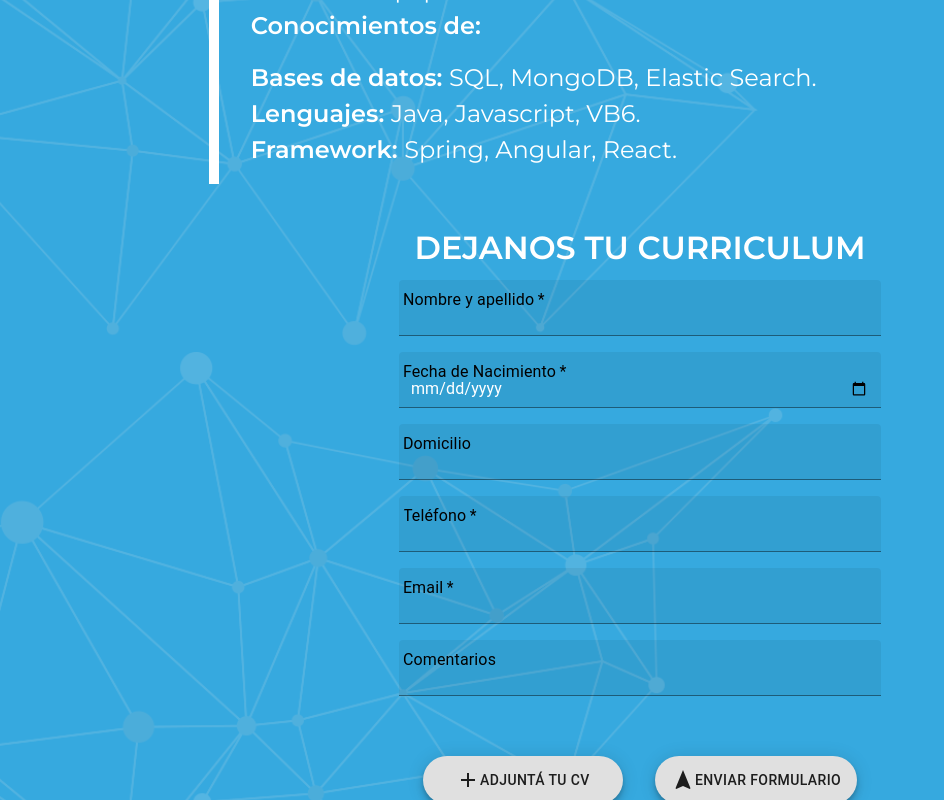
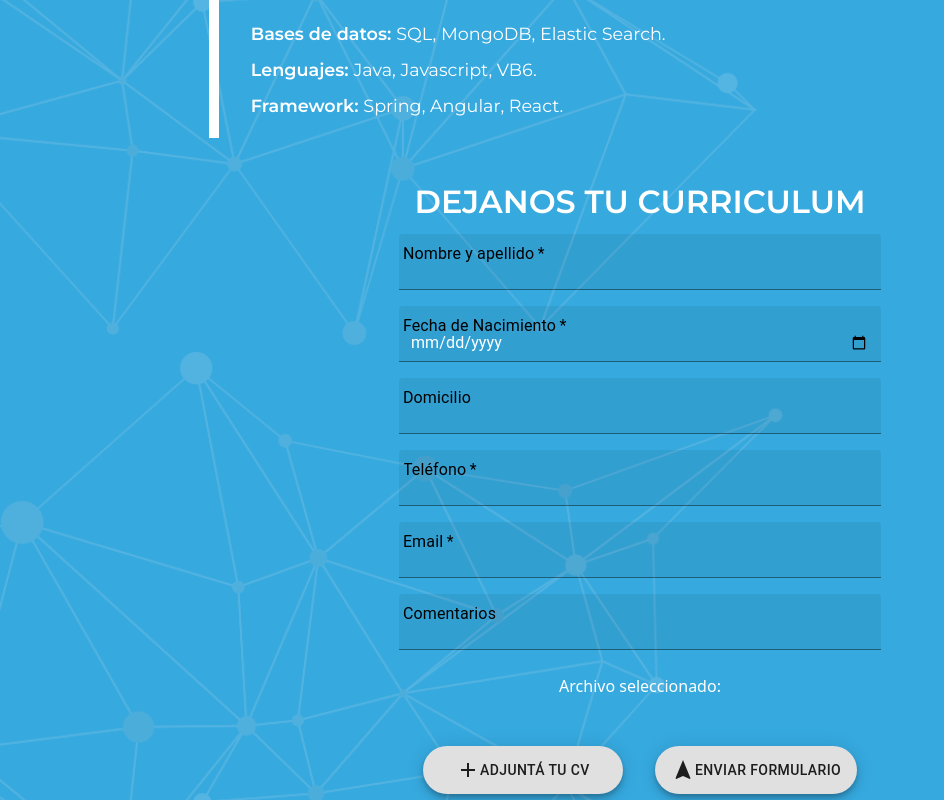
Before and after one commit to matimaini/EIV-WEB, a React (Create React App) app: page / in a window 1280 px wide. Shown: the part 5420-6220 px from the top of the page, without its empty margins (0-944 px from the left). Built offline with nearby package versions, Linux system fonts and the light colour scheme.

Commit message:
Manejo de archivos cargados

```diff
--- a/src/components/rrhh/Rrhh.js
+++ b/src/components/rrhh/Rrhh.js
@@ -59,14 +59,14 @@ const Rrhh = () => {
                                     }}>
                                         <b>¿QUERÉS SER PARTE DE NUESTRO EQUIPO?</b>
                                         <p />
-
+                                        <span style={{fontSize: '1.1rem'}}>
                                         EIV Software S.R.L. es una empresa de desarrollo de software orientada a entidades financieras.
                                         En EIV creemos en el trabajo en equipo, como motor de mayor motivacion, compromiso, nuevas ideas y mejores resultados.
                                         Es por eso que consideramos sumarte a nuestro equipo.<br />
                                         <p><b>Conocimientos de: </b></p>
                                         <b>Bases de datos: </b>SQL, MongoDB, Elastic Search.<br />
                                         <b>Lenguajes: </b>Java, Javascript, VB6.<br />
-                                        <b>Framework: </b>Spring, Angular, React.<br />
+                                        <b>Framework: </b>Spring, Angular, React.<br /></span>
 
                                     </Box>
                                 </Typography>
--- a/src/components/shared/form/FormComponent.js
+++ b/src/components/shared/form/FormComponent.js
@@ -2,16 +2,16 @@ import { TextField, Typography } from "@mui/material"
 import { useForm } from "../../../hooks/useForm"
 import { Box } from "@mui/system"
 import { ButtonComponent } from "../button/ButtonComponent"
-import { useEffect } from "react"
 
-export const FormComponent = ({initialForm}) => {
+
+export const FormComponent = ({ initialForm }) => {
     const { state, submitHandler, changeHandler } = useForm(initialForm, values => console.log(values))
 
-    return(
-        <Box component="form" onSubmit={submitHandler} sx={{ textAlign: 'center', display: 'grid', flexWrap: 'wrap'}}>
+    return (
+        <Box component="form" onSubmit={submitHandler} sx={{ textAlign: 'center', display: 'grid', flexWrap: 'wrap' }}>
             {
                 Object.keys(state).map((key) => {
-                    if(key !== 'file') {
+                    if (key !== 'file') {
                         return (
                             <TextField
                                 key={key}
@@ -32,18 +32,43 @@ export const FormComponent = ({initialForm}) => {
             }
             <Box
                 sx={{
+                    width: '100%',
+                    display: 'flex',
+                    flexDirection: 'column',
+                    justifyContent: 'center',
+                    alignItems: 'center'
+                }}
+            >
+            <Box sx={{
+                maxWidth: '400px',
+                justifyContent: 'space-around',
+                p: 2,
+                overflow: 'hidden',
+                display: 'flex',
+                alignItems: 'end'
+            }}>
+
+                <Typography variant='p' sx={{ overflow: 'hidden', width: '100%', whiteSpace: 'nowrap', justifyContent: 'center', color: 'white', padding: 0, margin: 0, textOverflow: 'ellipsis' }}>
+
+                    Archivo seleccionado: {state.file.name}
+                </Typography>
+            </Box>
+            <Box
+                sx={{
                     justifyContent: 'space-around',
                     p: 2,
                     display: 'flex',
                     flexWrap: 'wrap',
                     alignItems: 'end'
                 }}>
+
                 {initialForm.file ?
-                    <Box sx={{ display: "flex", flexDirection: "column"}}>
-                        <Typography variant='p' sx={{color: 'white', padding: 0, margin: 0, height:"20px"}}>{state.file.name}</Typography>
+                    <Box sx={{ display: "flex", flexDirection: "column" }}>
+
                         <ButtonComponent change={changeHandler} htmlFor={'file'} icon="add" text="Adjuntá tu CV" inputFile />
-                    </Box>  : ''}
+                    </Box> : ''}
                 <ButtonComponent type="submit" htmlFor="send-cv" icon="nav" text="Enviar formulario" />
+            </Box>
             </Box>
         </Box>
     )
--- a/src/components/shared/page/PageComponent.js
+++ b/src/components/shared/page/PageComponent.js
@@ -17,7 +17,7 @@ export default function PageComponent() {
       <>
         {productosData.map(producto => (
           <Fragment key={producto.id}>
-            <a name={producto.name} href={`#${producto.name}`}></a>
+            <a name={producto.name} href={`#${producto.name}`}> </a>
             <Producto
               fondo={producto.fondo}
               titulo={producto.titulo}
@@ -46,7 +46,7 @@ export default function PageComponent() {
         <BarraR />
         { routes.map(({Component, name, id}) => (
           <Fragment key={id}>
-            <a name={name} href={`#${name}`}></a>
+            <a name={name} href={`#${name}`}> </a>
             <Component />
           </Fragment>
         ))}
--- a/src/hooks/useForm.js
+++ b/src/hooks/useForm.js
@@ -15,7 +15,7 @@ export const useForm = (initialValues, onSubmit) => {
             console.log(event)
             updatedElement = { ...state[idState] };
             updatedElement.value = files[0];
-            updatedElement.name = files[0].name;
+            updatedElement.name = files[0]?.name;
         } else {
             updatedElement = { ...state[idState] };
             updatedElement = { ...updatedElement, value: valueState };
--- a/src/theme/theme.js
+++ b/src/theme/theme.js
@@ -13,7 +13,8 @@ const theme = createTheme({
         styleOverrides: {
           root :{
               ":hover": {
-                color: '#01404F'
+                color: '#01404F',
+                backgroundColor: '#DFF5FF'
             }
           }
         }
```
Lines whose indentation alone changed are shown as unchanged.
